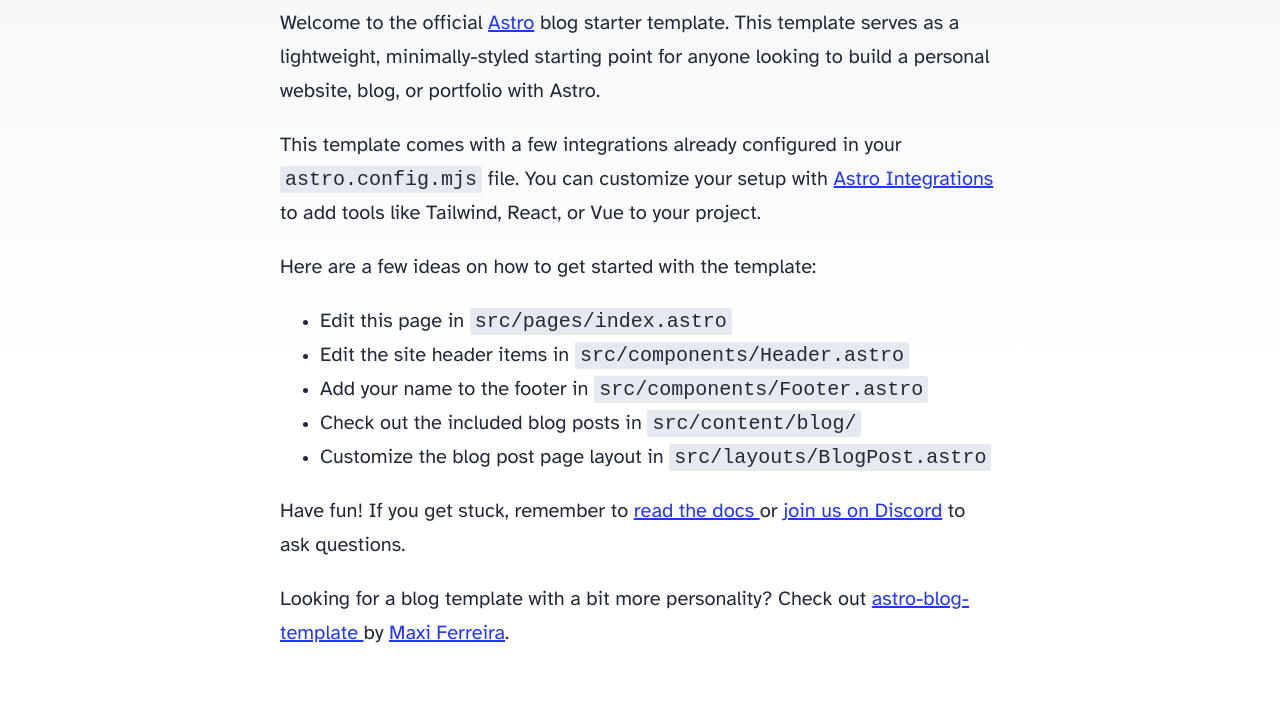
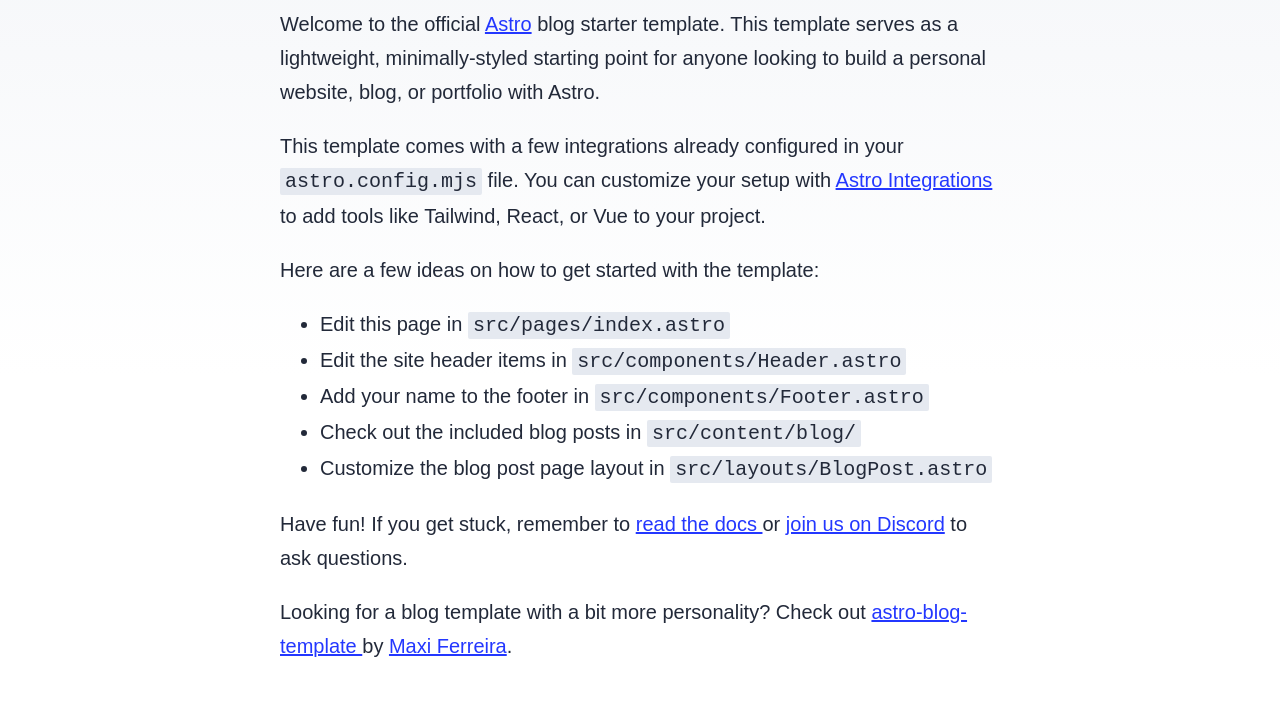
Before and after one commit to Viranchee/viranchee.com, an Astro site: page / in a window 1280 px wide. Shown: the part 224-952 px from the top of the page. Built offline with nearby package versions, Linux system fonts and the light colour scheme; Astro itself is replaced by a stand-in of ours.

Commit message:
Remove custom fonts

```diff
--- a/src/components/BaseHead.astro
+++ b/src/components/BaseHead.astro
@@ -20,10 +20,6 @@
 <link rel="icon" type="image/svg+xml" href="/favicon.svg" />
 <meta name="generator" content={Astro.generator} />
 
-<!-- Font preloads -->
-<link rel="preload" href="/fonts/atkinson-regular.woff" as="font" type="font/woff" crossorigin />
-<link rel="preload" href="/fonts/atkinson-bold.woff" as="font" type="font/woff" crossorigin />
-
 <!-- Canonical URL -->
 <link rel="canonical" href={canonicalURL} />
 
--- a/src/styles/global.css
+++ b/src/styles/global.css
@@ -15,22 +15,9 @@
 	--box-shadow: 0 2px 6px rgba(var(--gray), 25%), 0 8px 24px rgba(var(--gray), 33%),
 		0 16px 32px rgba(var(--gray), 33%);
 }
-@font-face {
-	font-family: 'Atkinson';
-	src: url('/fonts/atkinson-regular.woff') format('woff');
-	font-weight: 400;
-	font-style: normal;
-	font-display: swap;
-}
-@font-face {
-	font-family: 'Atkinson';
-	src: url('/fonts/atkinson-bold.woff') format('woff');
-	font-weight: 700;
-	font-style: normal;
-	font-display: swap;
-}
+
 body {
-	font-family: 'Atkinson', sans-serif;
+	font-family: sans-serif;
 	margin: 0;
 	padding: 0;
 	text-align: left;
```
Also changed, not shown: pnpm-lock.yaml, public/fonts/atkinson-bold.woff (deleted), public/fonts/atkinson-regular.woff (deleted).
